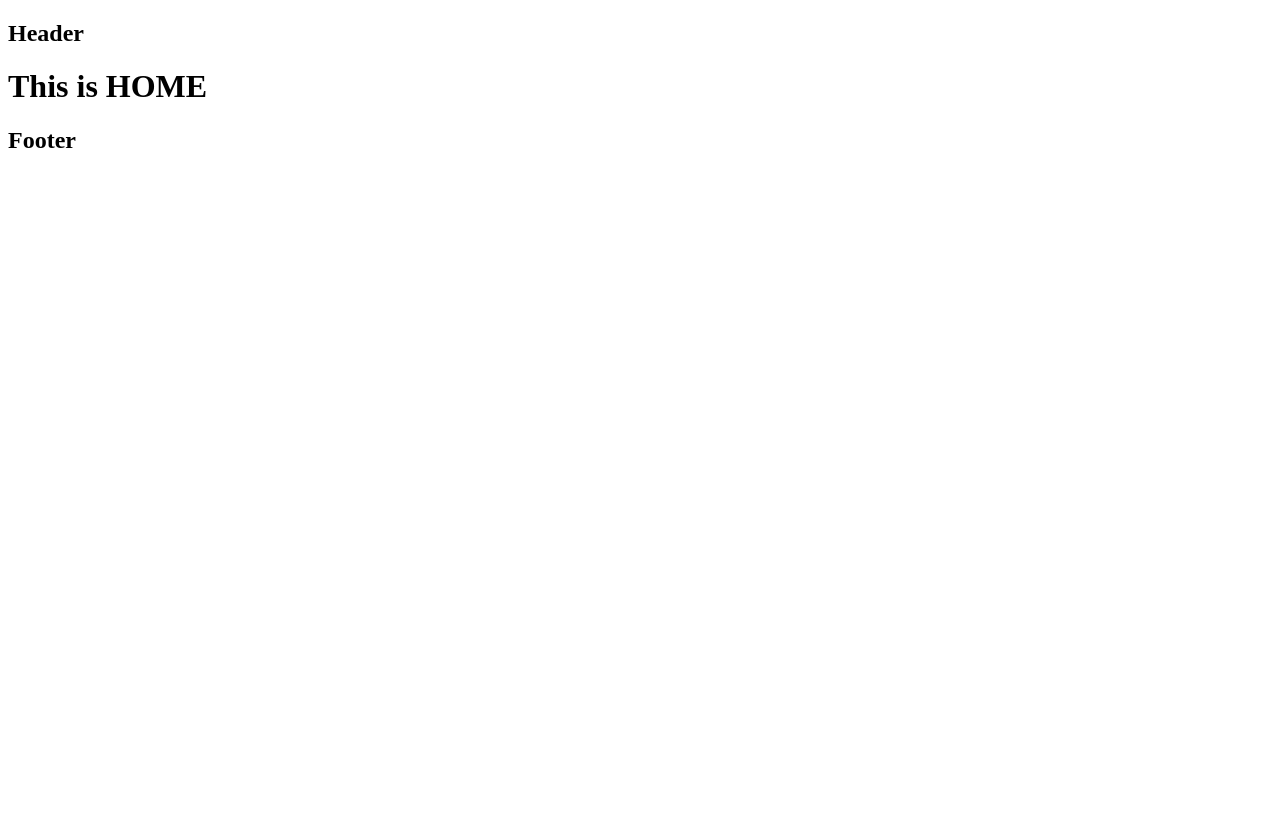
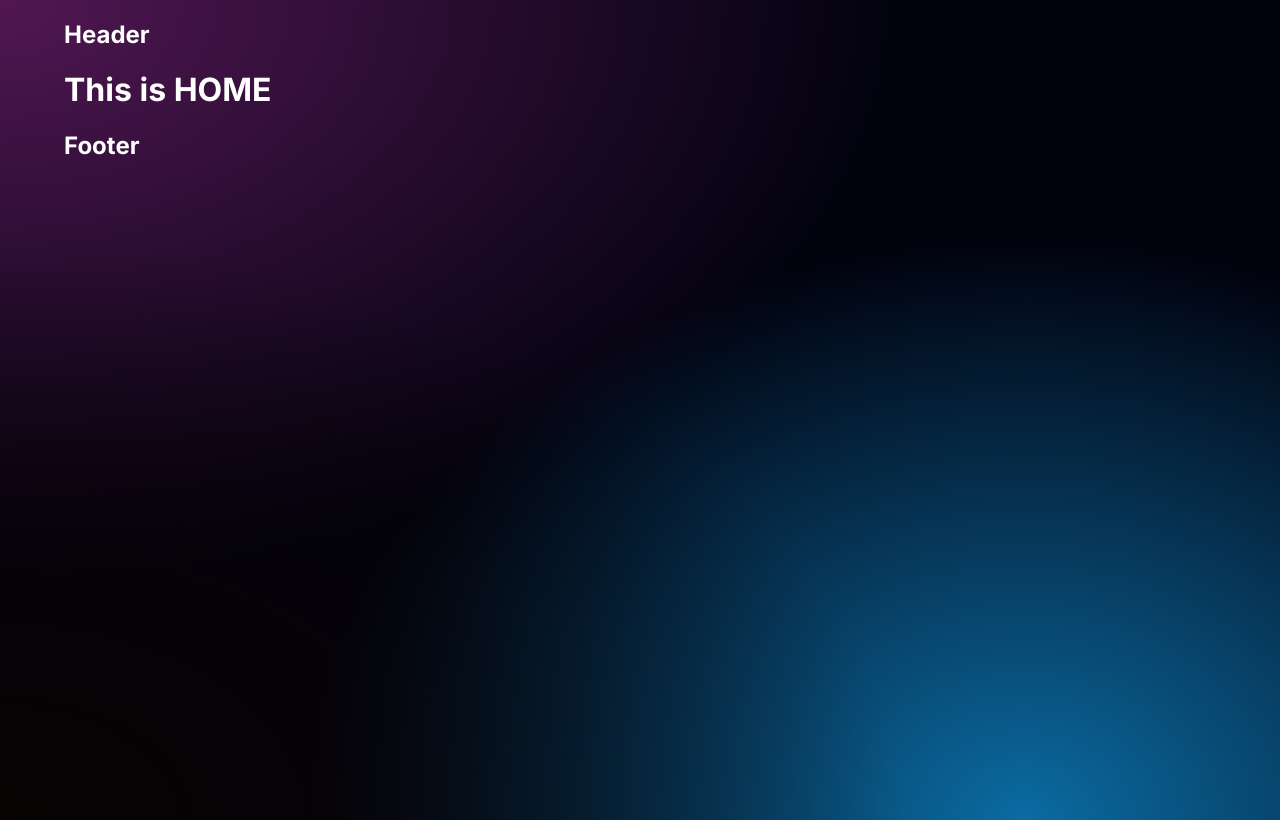
Before and after one commit to shahrukkabir/shahrukkabir.me, a React (Vite) app: page / in a window 1280 px wide. Built offline with nearby package versions, Linux system fonts and the light colour scheme.

Commit message:
integrate font and gradient bg

```diff
--- a/src/Pages/Layout/MainLayout.jsx
+++ b/src/Pages/Layout/MainLayout.jsx
@@ -1,15 +1,17 @@
-import { Outlet } from 'react-router-dom';
-import Header from '../Shared/Header';
-import Footer from '../Shared/Footer';
+import { Outlet } from "react-router-dom";
+import Header from "../Shared/Header";
+import Footer from "../Shared/Footer";
 
 const MainLayout = () => {
-    return (
-        <div className='max-w-7xl mx-auto'>
-            <Header></Header>
-            <Outlet></Outlet>
-            <Footer></Footer>
-        </div>
-    );
+  return (
+    <div className="mx-auto font-inter">
+      <main className="container w-[90%] mx-auto">
+        <Header />
+        <Outlet />
+        <Footer />
+      </main>
+    </div>
+  );
 };
 
 export default MainLayout;
--- a/src/index.css
+++ b/src/index.css
@@ -1,3 +1,28 @@
+/* src/index.css */
+@import url('https://fonts.googleapis.com/css2?family=Inter:wght@100..900&display=swap');
+
+/* Global styles */
+body {
+    font-family: 'Inter', sans-serif;
+    margin: 0;
+    padding: 0;
+}
+
+/* Gradient background class */
+body {
+    background-color: hsla(234, 86%, 3%, 1);
+    color: white;
+    background-image: radial-gradient(at 0% 100%,
+            hsla(360, 58%, 2%, 1) 0px,
+            transparent 50%),
+        radial-gradient(at 80% 100%, #0b6ba2 0px, transparent 50%),
+        radial-gradient(at 0% 0%, #6f1f6db8 0px, transparent 50%);
+    min-height: 100vh;
+    max-width: 1440px;
+    margin: 0 auto;
+}
+
+
 @tailwind base;
 @tailwind components;
 @tailwind utilities;
```
